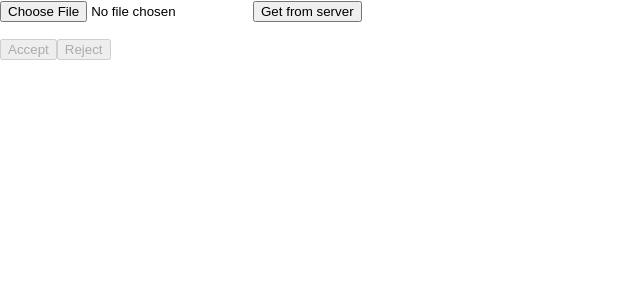
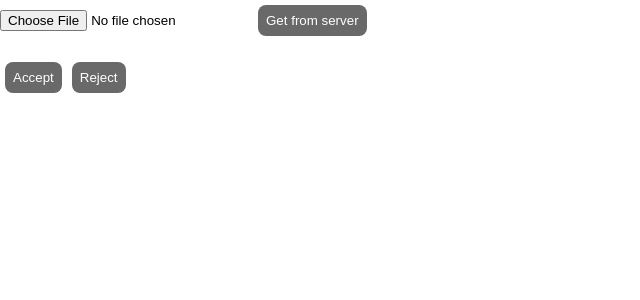
Before and after one commit to Triangleman7/Interns_Summer_2021, a React (Create React App) app: page / in a window 1280 px wide. Shown: the top 300 px of the page, without its empty margins (0-640 px from the left). Built offline with nearby package versions, Linux system fonts and the light colour scheme.

Commit message:
Add CSS to buttons

```diff
--- /dev/null
+++ b/src/GroundStation.css
@@ -0,0 +1,9 @@
+button {
+  background: #696969;
+  color: #fff;
+  border: 0;
+  padding: 8px;
+  border-radius: 8px;
+  cursor: pointer;
+  margin: 5px;
+}
--- a/src/GroundStation.js
+++ b/src/GroundStation.js
@@ -1,4 +1,5 @@
 import React from "react";
+import './GroundStation.css';
 //import Flexbox from 'flexbox-react';
 
 class Input {
```
